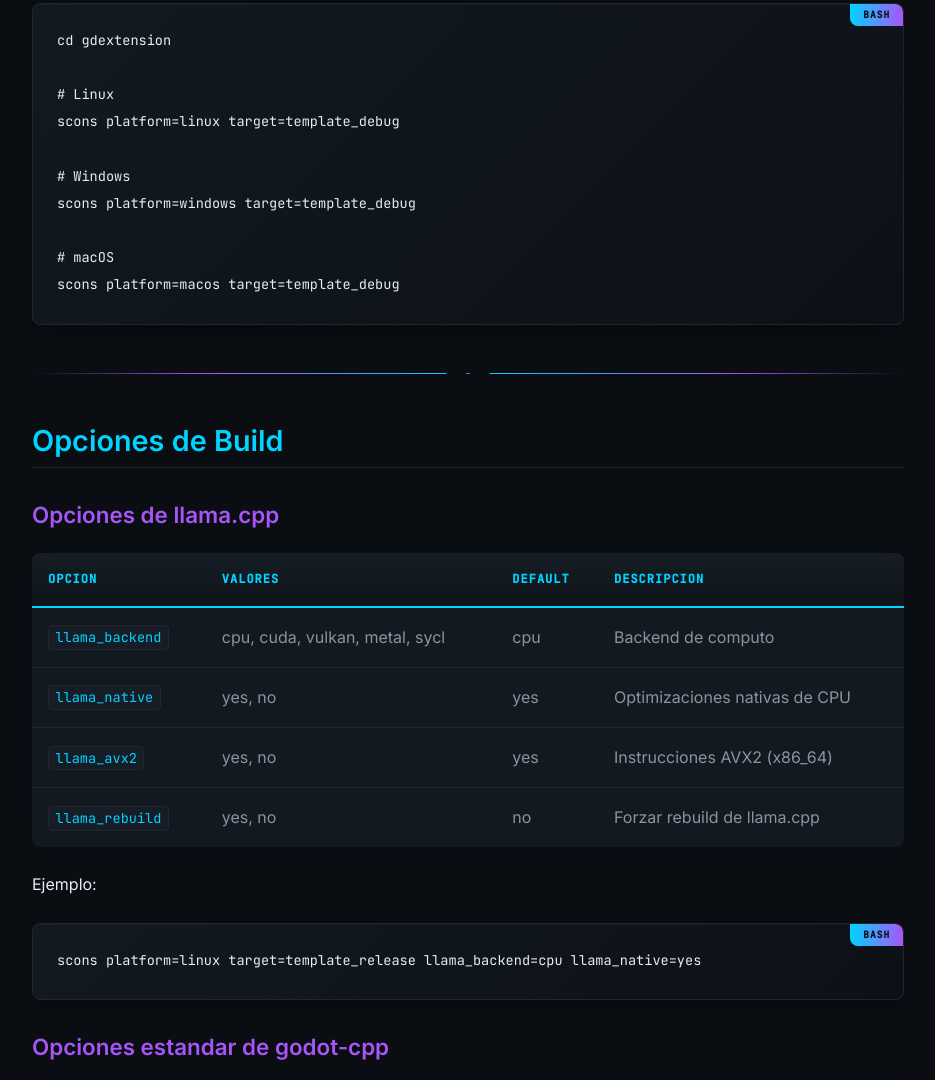
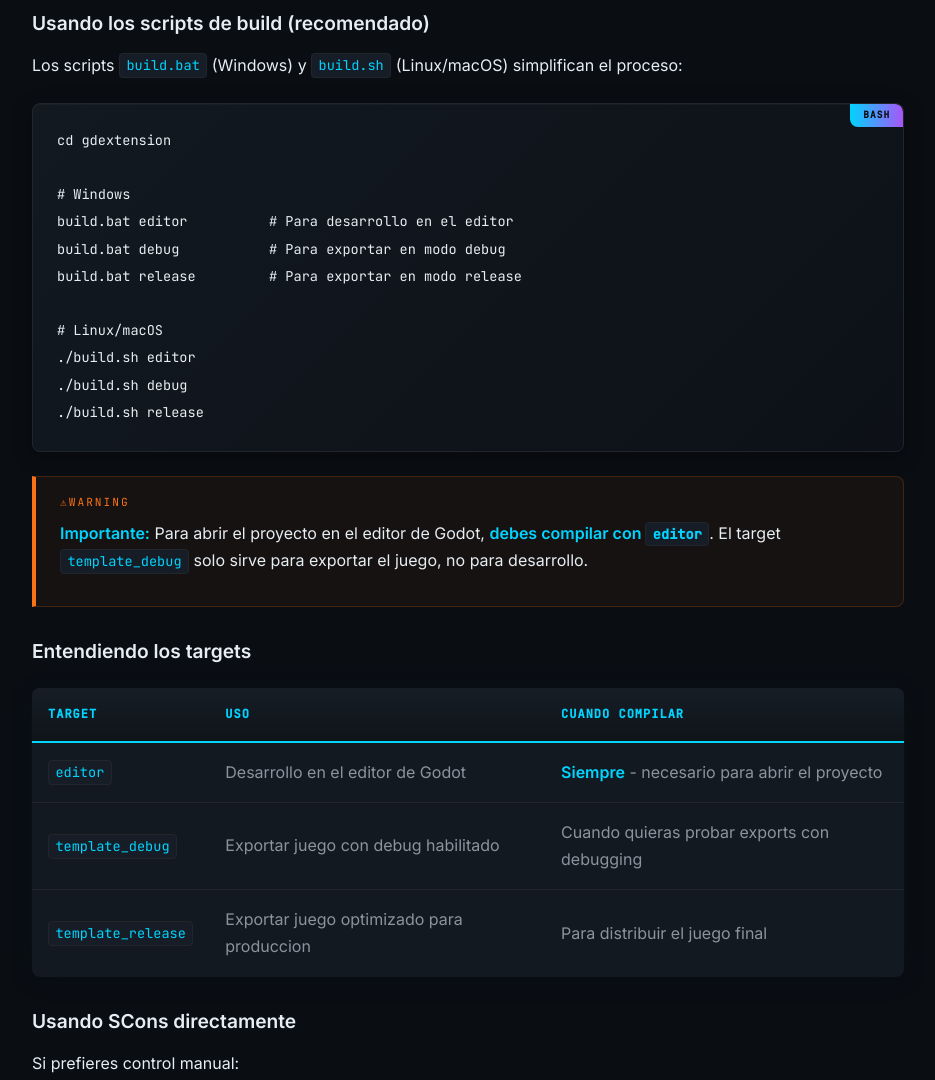
Before and after one commit to lobinuxsoft/OhMyDialogSystem, a plain HTML site: page docs/Technical/gdextension.html in a window 1280 px wide. Shown: the part 2160-3240 px from the top of the page, without its empty margins (296-1231 px from the left). Drawn offline with Linux system fonts and the light colour scheme.

Commit message:
docs: aclarar diferencia entre targets de build en GDExtension
- Agregar documentacion de scripts build.bat/build.sh
- Explicar diferencia entre editor, template_debug y template_release
- Advertir que target=editor es necesario para desarrollo
- Actualizar seccion Output con todos los binarios posibles

```diff
--- a/docs/Technical/gdextension.html
+++ b/docs/Technical/gdextension.html
@@ -153,16 +153,69 @@ gdextension\scripts\build_llama.bat --cpu</code></pre>
 
       <h3>3. Compilar GDExtension</h3>
 
+      <h4>Usando los scripts de build (recomendado)</h4>
+
+      <p>Los scripts <code>build.bat</code> (Windows) y <code>build.sh</code> (Linux/macOS) simplifican el proceso:</p>
+
+      <pre data-lang="BASH"><code>cd gdextension
+
+# Windows
+build.bat editor          # Para desarrollo en el editor
+build.bat debug           # Para exportar en modo debug
+build.bat release         # Para exportar en modo release
+
+# Linux/macOS
+./build.sh editor
+./build.sh debug
+./build.sh release</code></pre>
+
+      <div class="callout-warning">
+        <p><strong>Importante:</strong> Para abrir el proyecto en el editor de Godot, <strong>debes compilar con <code>editor</code></strong>. El target <code>template_debug</code> solo sirve para exportar el juego, no para desarrollo.</p>
+      </div>
+
+      <h4>Entendiendo los targets</h4>
+
+      <table>
+        <thead>
+          <tr>
+            <th>Target</th>
+            <th>Uso</th>
+            <th>Cuando compilar</th>
+          </tr>
+        </thead>
+        <tbody>
+          <tr>
+            <td><code>editor</code></td>
+            <td>Desarrollo en el editor de Godot</td>
+            <td><strong>Siempre</strong> - necesario para abrir el proyecto</td>
+          </tr>
+          <tr>
+            <td><code>template_debug</code></td>
+            <td>Exportar juego con debug habilitado</td>
+            <td>Cuando quieras probar exports con debugging</td>
+          </tr>
+          <tr>
+            <td><code>template_release</code></td>
+            <td>Exportar juego optimizado para produccion</td>
+            <td>Para distribuir el juego final</td>
+          </tr>
+        </tbody>
+      </table>
+
+      <h4>Usando SCons directamente</h4>
+
+      <p>Si prefieres control manual:</p>
+
       <pre data-lang="BASH"><code>cd gdextension
 
 # Linux
-scons platform=linux target=template_debug
+scons platform=linux target=editor
 
 # Windows
-scons platform=windows target=template_debug
+scons platform=windows target=editor
 
 # macOS
-scons platform=macos target=template_debug</code></pre>
+scons platform=macos target=editor</code></pre>
 
       <hr>
 
@@ -296,12 +349,22 @@ sudo dnf install libstdc++-static</code></pre>
 
       <h2>Output</h2>
 
-      <p>Las librerias compiladas se colocan en:</p>
+      <p>Las librerias compiladas se colocan en <code>addons/ohmydialog/gdextension/</code>:</p>
 
       <pre data-lang="TREE"><code>addons/ohmydialog/gdextension/
+├── libohmydialog.windows.editor.x86_64.dll
+├── libohmydialog.windows.template_debug.x86_64.dll
+├── libohmydialog.windows.template_release.x86_64.dll
+├── libohmydialog.linux.editor.x86_64.so
 ├── libohmydialog.linux.template_debug.x86_64.so
-├── libohmydialog.windows.template_debug.x86_64.dll
-└── libohmydialog.macos.template_debug.framework/</code></pre>
+├── libohmydialog.linux.template_release.x86_64.so
+├── libohmydialog.macos.editor.framework/
+├── libohmydialog.macos.template_debug.framework/
+└── libohmydialog.macos.template_release.framework/</code></pre>
+
+      <div class="callout-info">
+        <p>Solo se generan los binarios de la plataforma y target que compiles. Para un setup completo de desarrollo, compila al menos el target <code>editor</code> de tu plataforma.</p>
+      </div>
 
       <hr>
 
```
